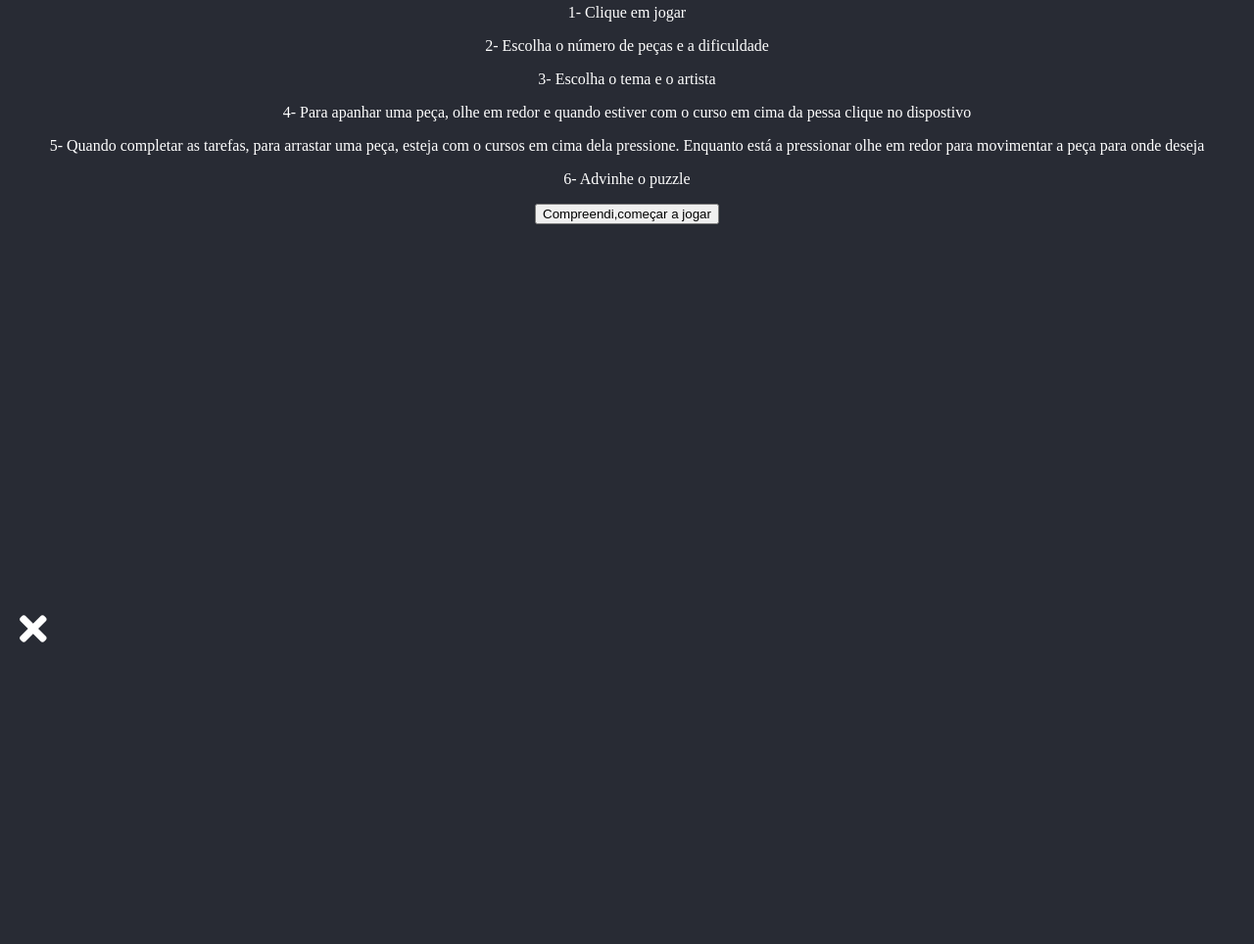
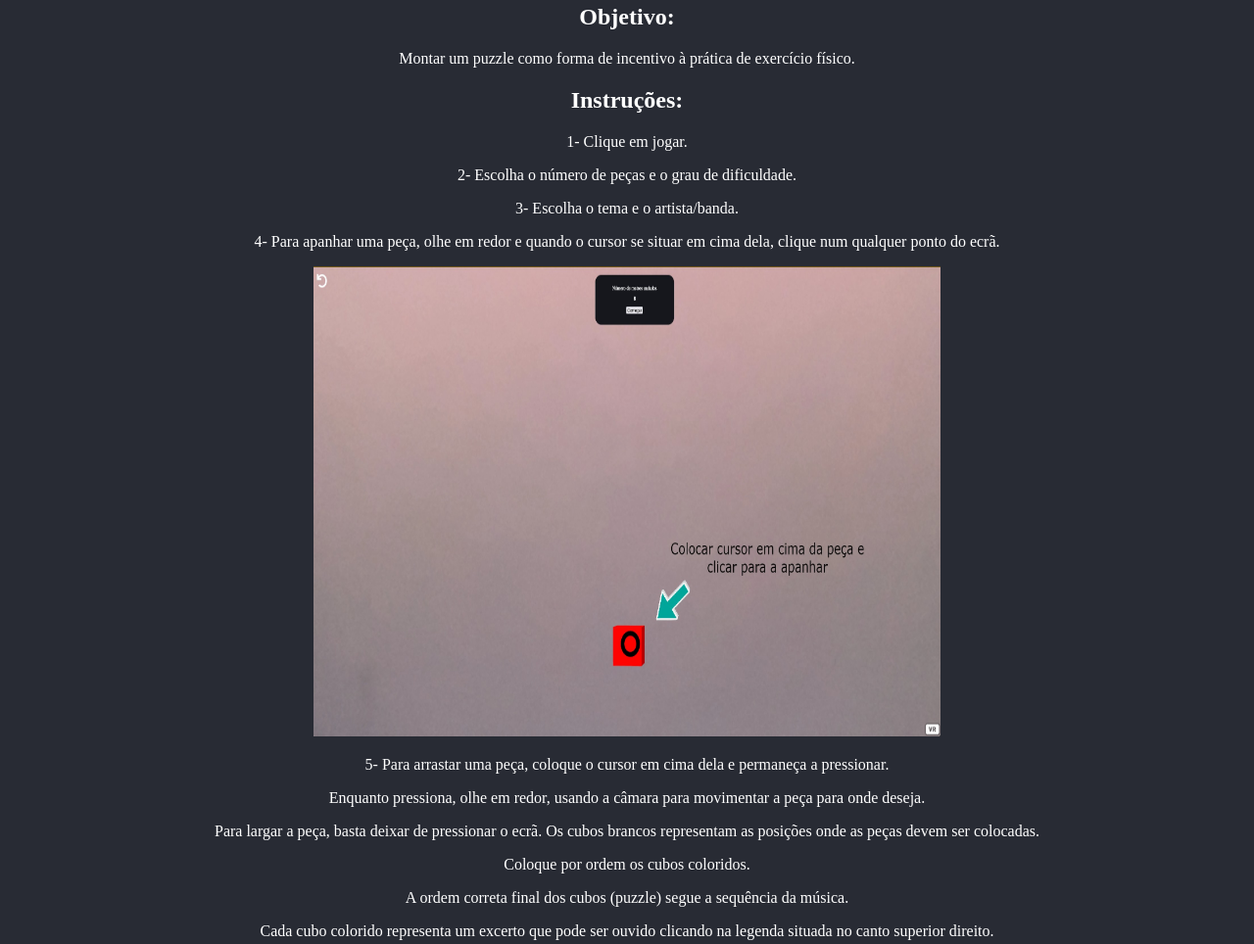
Before and after one commit to GoncaloVCorreia/-IHC-VirtualReality, a website: page tutorial.html in a window 1280 px wide. Shown: the part 118-1082 px from the top of the page at 98% size. Before the commit the page ends 800 px from the top, so only its background shows below. Drawn offline with Linux system fonts and the light colour scheme.

Commit message:
Add files via upload

```diff
--- a/public/css/tutorial.css
+++ b/public/css/tutorial.css
@@ -1,6 +1,6 @@
 .fa-times{
     left: 20px;
-    bottom: 20px;
+    bottom: -320px;
     font-size: 2.5rem;
     color: white;
     cursor: pointer;
@@ -14,3 +14,11 @@
     margin-top: 5%;
     color: white;
 }
+
+.image{
+  width: 40rem;
+  height:30rem;
+}
+.confirmar{
+  margin-bottom: 10rem;
+}
--- a/tutorial.html
+++ b/tutorial.html
@@ -10,13 +10,25 @@
 <html>
     <body class="body">
         <h1>Tutorial</h1>
-        <p>1- Clique em jogar</p>
-        <p>2- Escolha o número de peças e a dificuldade</p>
-        <p>3- Escolha o tema e o artista</p>
-        <p>4- Para apanhar uma peça, olhe em redor e quando estiver com o curso em cima da pessa clique no dispostivo</p>
-        <p>5- Quando completar as tarefas, para arrastar uma peça,  esteja com o cursos em cima dela pressione. Enquanto está a pressionar olhe em redor para movimentar a peça para onde deseja</p>
-        <p>6- Advinhe o puzzle</p>
+        <h2>Objetivo:</h2>
+        <p>Montar um puzzle como forma de incentivo à prática de exercício físico.</p>
+        <h2>Instruções:
+        </h2>
+        <p>1- Clique em jogar.</p>
+        <p>2- Escolha o número de peças e o grau de dificuldade.</p>
+        <p>3- Escolha o tema e o artista/banda.</p>
+        <p>4- Para apanhar uma peça, olhe em redor e quando o cursor se situar em cima dela, clique num qualquer ponto do ecrã.</p>
+        <img class="image" src="/images/apanhar.jpg">
+        <p>5- Para arrastar uma peça, coloque o cursor em cima dela e permaneça a pressionar.</p>
+            <p>Enquanto pressiona, olhe em redor, usando a câmara para movimentar a peça para onde deseja.</p>
+            <p>Para largar a peça, basta deixar de pressionar o ecrã. Os cubos brancos representam as posições onde as peças devem ser colocadas. </p>
+            <p>Coloque por ordem os cubos coloridos.</p>
+            <p>A ordem correta final dos cubos (puzzle) segue a sequência da música. </p>
+            <p>Cada cubo colorido representa um excerto que pode ser ouvido clicando na legenda situada no canto superior direito.</p>
+
+        <img class="image" src="/images/arrastar.jpg">
+        <p>6- Terminou o puzzle, advivinhe o nome da música.</p>
         <i class="fas fa-times" onclick="location.href=window.location.origin "></i>
-        <button class="confirmar" onclick="location.href=window.location.origin+'pecas' "> Compreendi,começar a jogar</button>
+        <button class="confirmar" onclick="location.href=window.location.origin "> Compreendi,começar a jogar.</button>
     </body>
 </html>
```
Also changed, not shown: fazerPuzzle.html (+4 -0 lines), server.js (+0 -17 lines), public/images/apanhar.jpg (added), public/images/arrastar.jpg (added), 4 other files.
